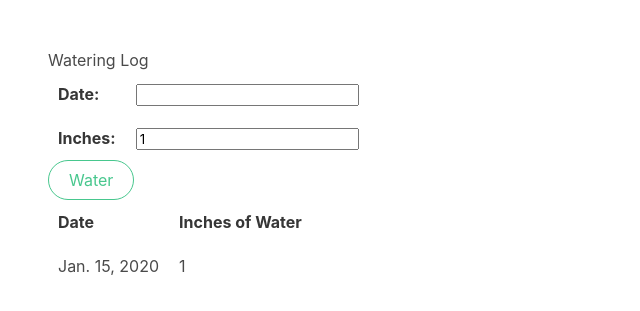
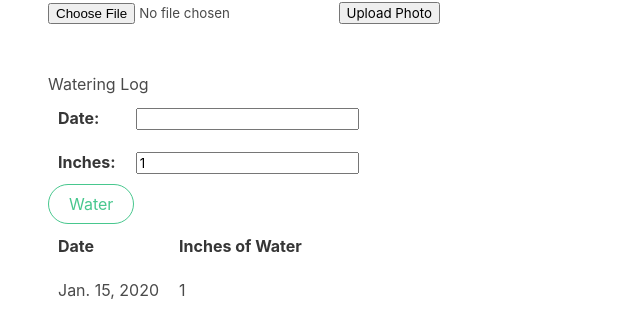
Before and after one commit to ambertav/flower_collector, a Django app: template main_app/templates/flowers/flower_detail.html in a window 1280 px wide. Shown: the part 268-579 px from the top of the page, without its empty margins (0-640 px from the left). Run offline with Django 4.2, Linux system fonts and the light colour scheme; the template is opened without the code that fills it: values that come from a table or form of the project are taken from there, others are empty; tables that the repository leaves empty hold one stand-in row (values such as "Sample post").

Commit message:
adds photo upload form

```diff
--- a/main_app/templates/flowers/flower_detail.html
+++ b/main_app/templates/flowers/flower_detail.html
@@ -18,6 +18,11 @@
                 <span>No Photos Uploaded</span>
             {% endfor %}
         </div>
+        <form action="{% url 'add_photo' flower.id %}" method="POST" enctype="multipart/form-data">
+            {% csrf_token %}
+            <input type="file" name="photo-file">
+            <input type="submit" value="Upload Photo">
+        </form>
 
         <br>
         <br>
```
